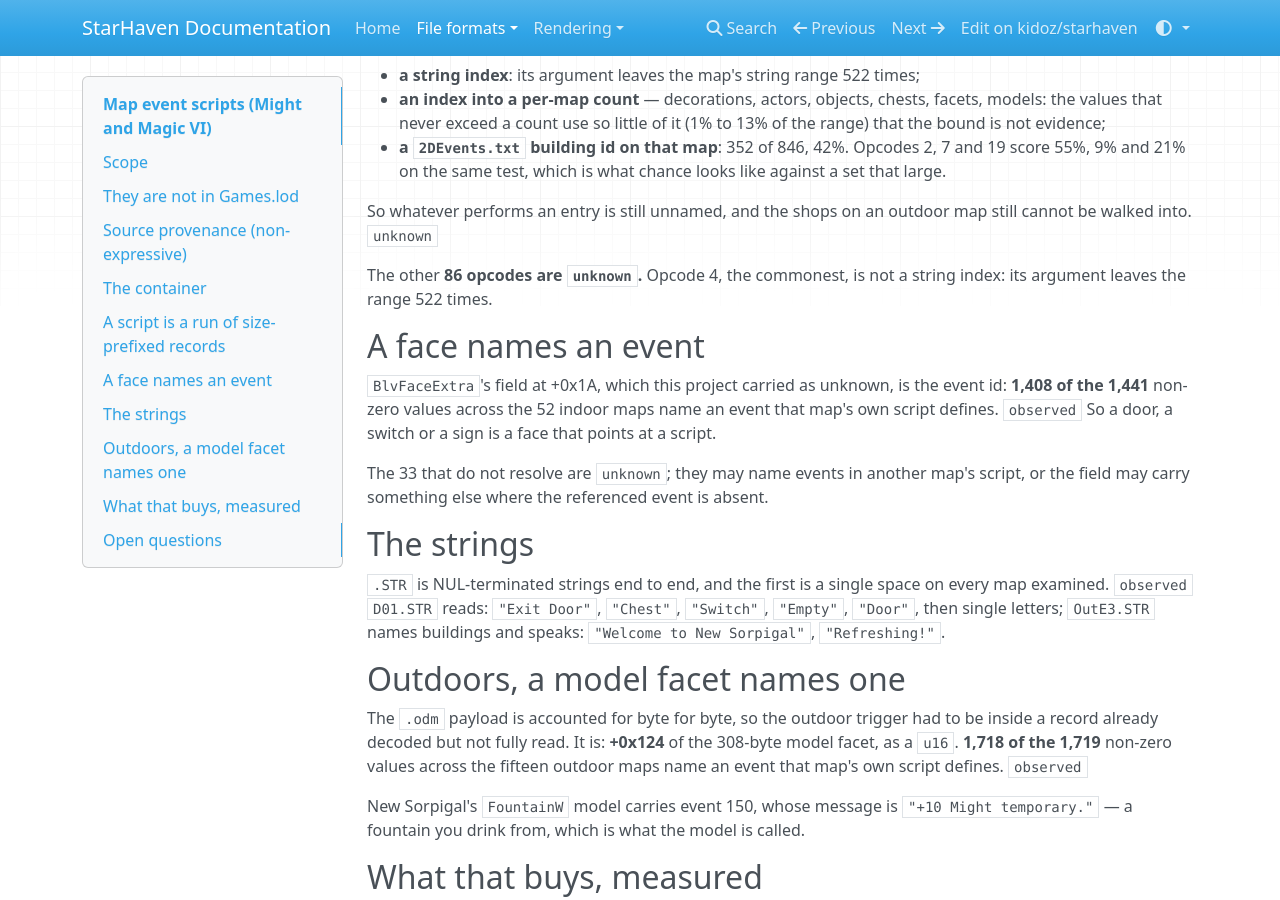
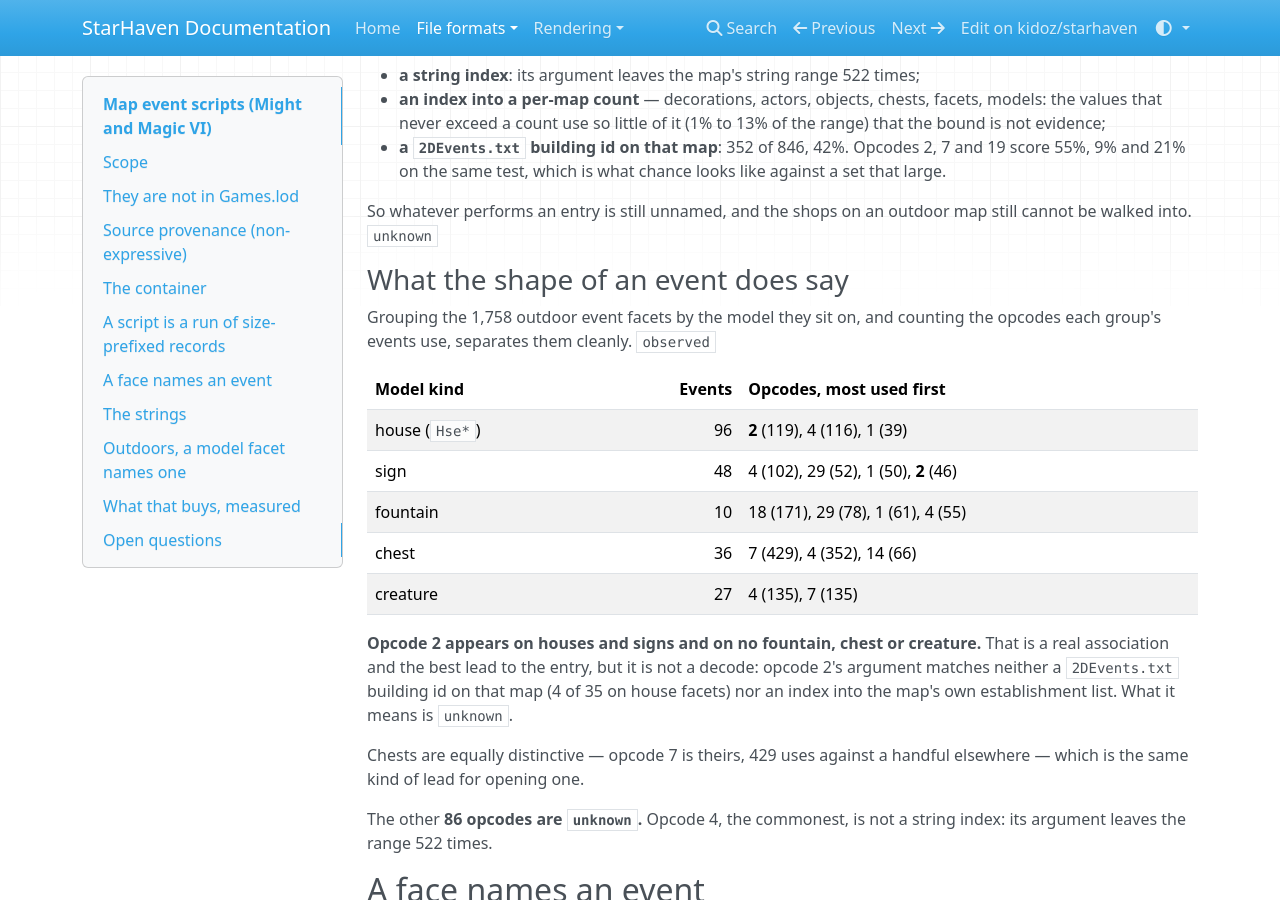
Before and after one commit to kidoz/starhaven, an MkDocs documentation site: the page built from docs/formats/map-events.md, in a window 1280 px wide and 900 px high, scrolled down 2255 px. Built offline with MkDocs 1.6.1, drawn with Linux system fonts in a browser that asks for light colours; nearby versions of some CDN libraries.

Commit message:
Record which opcodes belong to houses, chests and fountains

```diff
--- a/docs/formats/map-events.md
+++ b/docs/formats/map-events.md
@@ -112,6 +112,28 @@ were tested and fail:
 So whatever performs an entry is still unnamed, and the shops on an outdoor map
 still cannot be walked into. `unknown`
 
+### What the shape of an event does say
+
+Grouping the 1,758 outdoor event facets by the model they sit on, and counting
+the opcodes each group's events use, separates them cleanly. `observed`
+
+| Model kind | Events | Opcodes, most used first |
+| --- | ---: | --- |
+| house (`Hse*`) | 96 | **2** (119), 4 (116), 1 (39) |
+| sign | 48 | 4 (102), 29 (52), 1 (50), **2** (46) |
+| fountain | 10 | 18 (171), 29 (78), 1 (61), 4 (55) |
+| chest | 36 | 7 (429), 4 (352), 14 (66) |
+| creature | 27 | 4 (135), 7 (135) |
+
+**Opcode 2 appears on houses and signs and on no fountain, chest or creature.**
+That is a real association and the best lead to the entry, but it is not a
+decode: opcode 2's argument matches neither a `2DEvents.txt` building id on
+that map (4 of 35 on house facets) nor an index into the map's own
+establishment list. What it means is `unknown`.
+
+Chests are equally distinctive — opcode 7 is theirs, 429 uses against a handful
+elsewhere — which is the same kind of lead for opening one.
+
 The other **86 opcodes are `unknown`.** Opcode 4, the commonest, is not a
 string index: its argument leaves the range 522 times.
 
```
